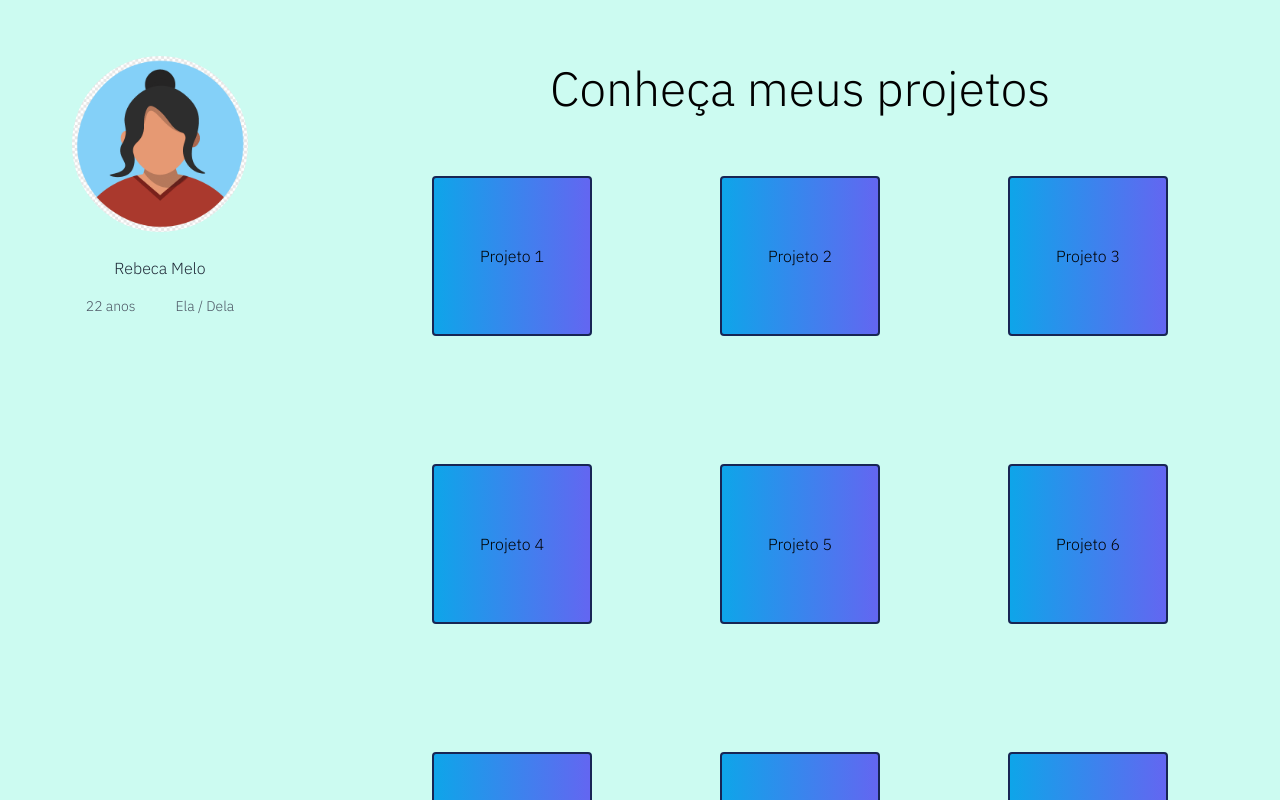
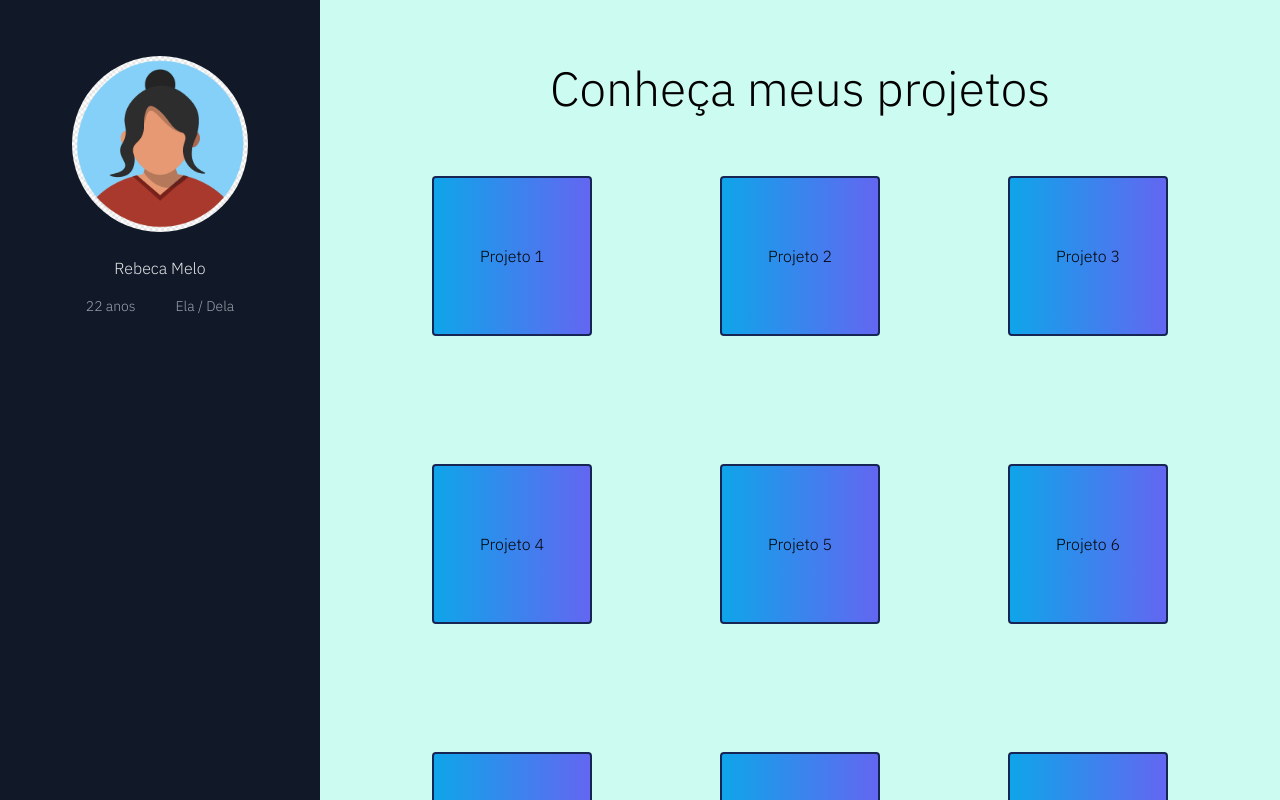
Before and after one commit to Sara-MF/rebeca-melo, a Next.js app: page / in a window 1280 px wide. Built offline with nearby package versions, Linux system fonts and the light colour scheme.

Commit message:
Adjusting about component style

```diff
--- a/app/globals.css
+++ b/app/globals.css
@@ -7,15 +7,15 @@ body {
 }
 
 .about {
-    @apply flex flex-col w-1/4 h-full px-4 py-8 dark:bg-gray-900 dark:border-gray-700 ;
+    @apply flex flex-col w-1/4 h-full px-4 py-8 bg-gray-900 border-gray-700 ;
 }
 
 .name {
-    @apply mx-2 mt-6 font-medium text-gray-800 dark:text-gray-200;
+    @apply mx-2 mt-6 font-medium text-gray-200;
 }
 
 .age-pronoums {
-    @apply flex flex-row space-x-10 mx-2 mt-4 text-sm font-medium text-gray-600 dark:text-gray-400;
+    @apply flex flex-row space-x-10 mx-2 mt-4 text-sm font-medium text-gray-400;
 }
 
 .content {
```
